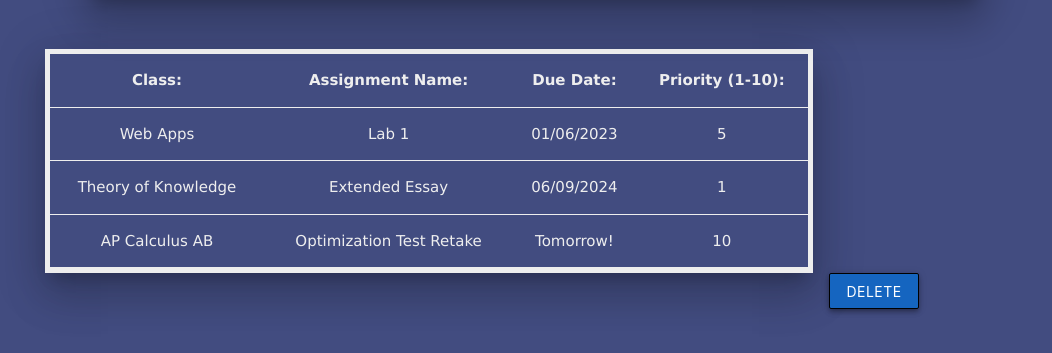
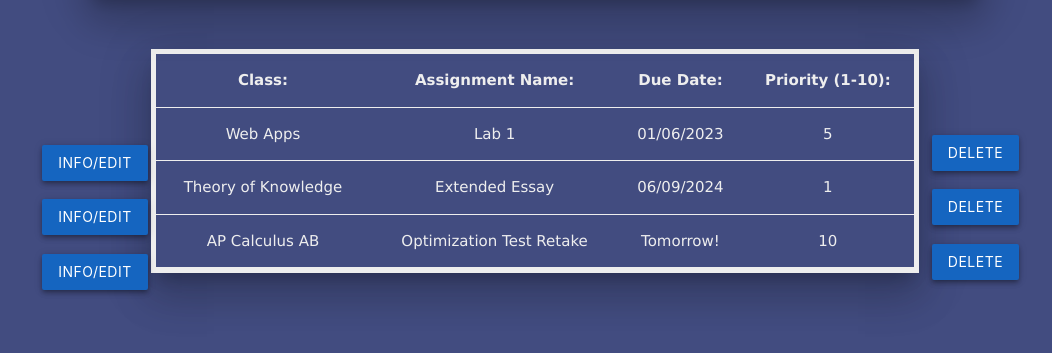
Before and after one commit to tmrsich/Lab1WebApps, a plain HTML site: page views/inventory.html in a window 1280 px wide. Shown: the part 101-454 px from the top of the page, without its empty margins (105-1157 px from the left). Drawn offline with nearby package versions, Linux system fonts and the light colour scheme.

Commit message:
Added info/edit and delete buttons & styles

```diff
--- a/public/inventorystyles.css
+++ b/public/inventorystyles.css
@@ -1,5 +1,5 @@
 #inventory-table {
-    margin: 10rem 0 0 10rem;
+    margin: 10rem auto;
     left: 20%;
     width: 60%;
     height: 50%;
@@ -12,15 +12,28 @@ th, td {
     border-bottom: 1px solid var(--table-white-color);
 }
 
-.button-delete-primary {
+.div-delete-button-primary {
     display: block;
-    width: 25% !important;
+    width: 17.5% !important;
     position: relative;
-    left: 73%;
+    left: 81%;
+    margin-top: -22.5%;
 }
 
-#delete-button-primary {
+#delete-button + #delete-button {
     display: block;
-    border: 1px solid black;
+    margin-top: 18.25px;
+}
 
+.div-infoedit-button-primary {
+    display: block;
+    width: 17.5% !important;
+    position: relative;
+    left: 11.5%;
+    margin-top: -10.5%;
 }
+
+#infoedit-button + #infoedit-button {
+    display: block;
+    margin-top: 18.25px;
+}
--- a/views/inventory.html
+++ b/views/inventory.html
@@ -50,7 +50,15 @@
         </table>
     </div>
 
-    <div class="button-delete-primary">
-        <button class="btn waves-effect waves-light blue darken-3 z-depth-2" id="delete-button-primary" type="submit">Delete</button>
+    <div class="div-delete-button-primary">
+        <button class="btn waves-effect waves-light blue darken-3 z-depth-2" id="delete-button" type="submit">Delete</button>
+        <button class="btn waves-effect waves-light blue darken-3 z-depth-2" id="delete-button" type="submit">Delete</button>
+        <button class="btn waves-effect waves-light blue darken-3 z-depth-2" id="delete-button" type="submit">Delete</button>
+    </div>
+
+    <div class="div-infoedit-button-primary">
+        <button class="btn waves-effect waves-light blue darken-3 z-depth-2" id="infoedit-button" type="submit">Info/Edit</button>
+        <button class="btn waves-effect waves-light blue darken-3 z-depth-2" id="infoedit-button" type="submit">Info/Edit</button>
+        <button class="btn waves-effect waves-light blue darken-3 z-depth-2" id="infoedit-button" type="submit">Info/Edit</button>
     </div>
 </html>
```
